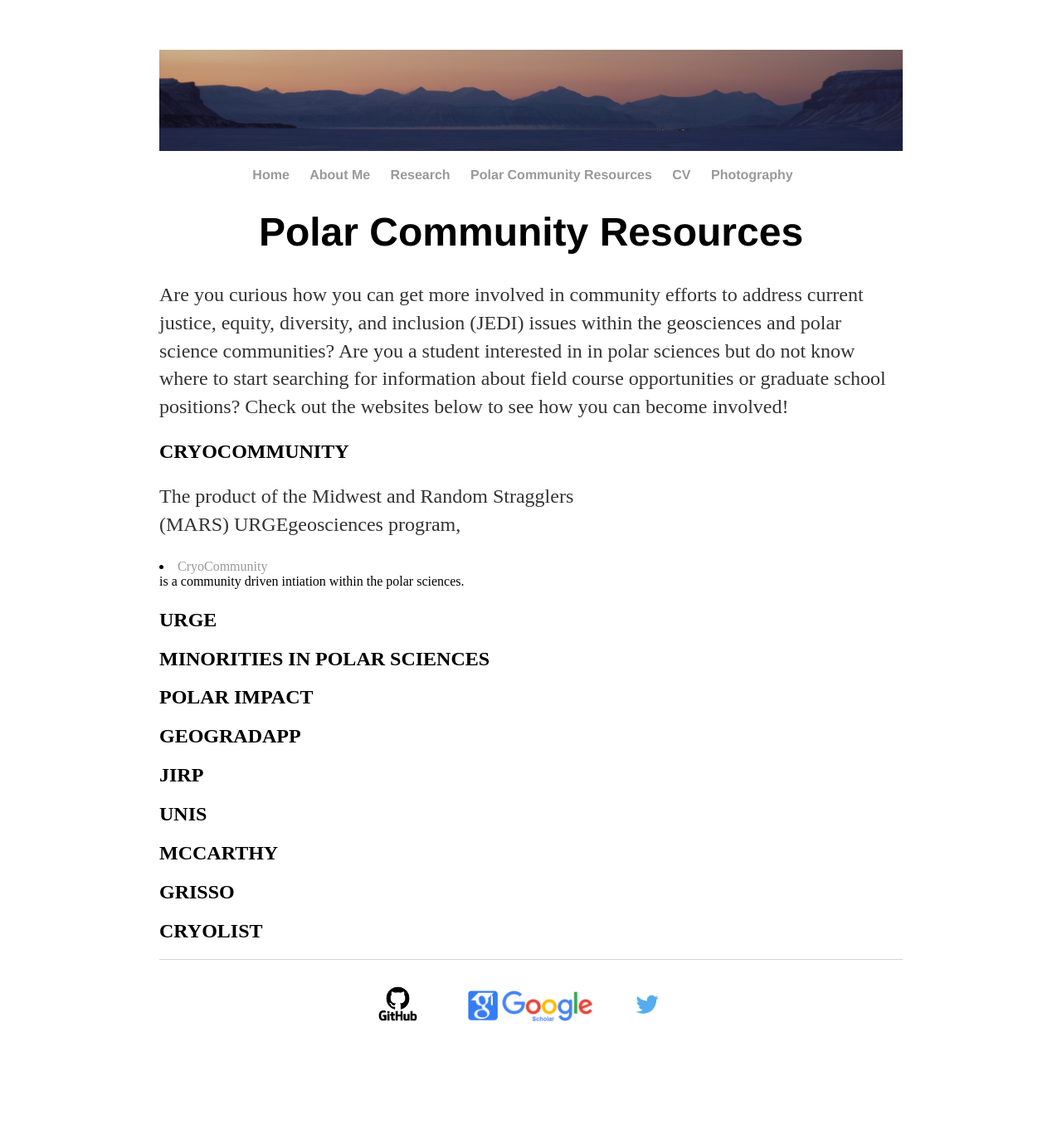
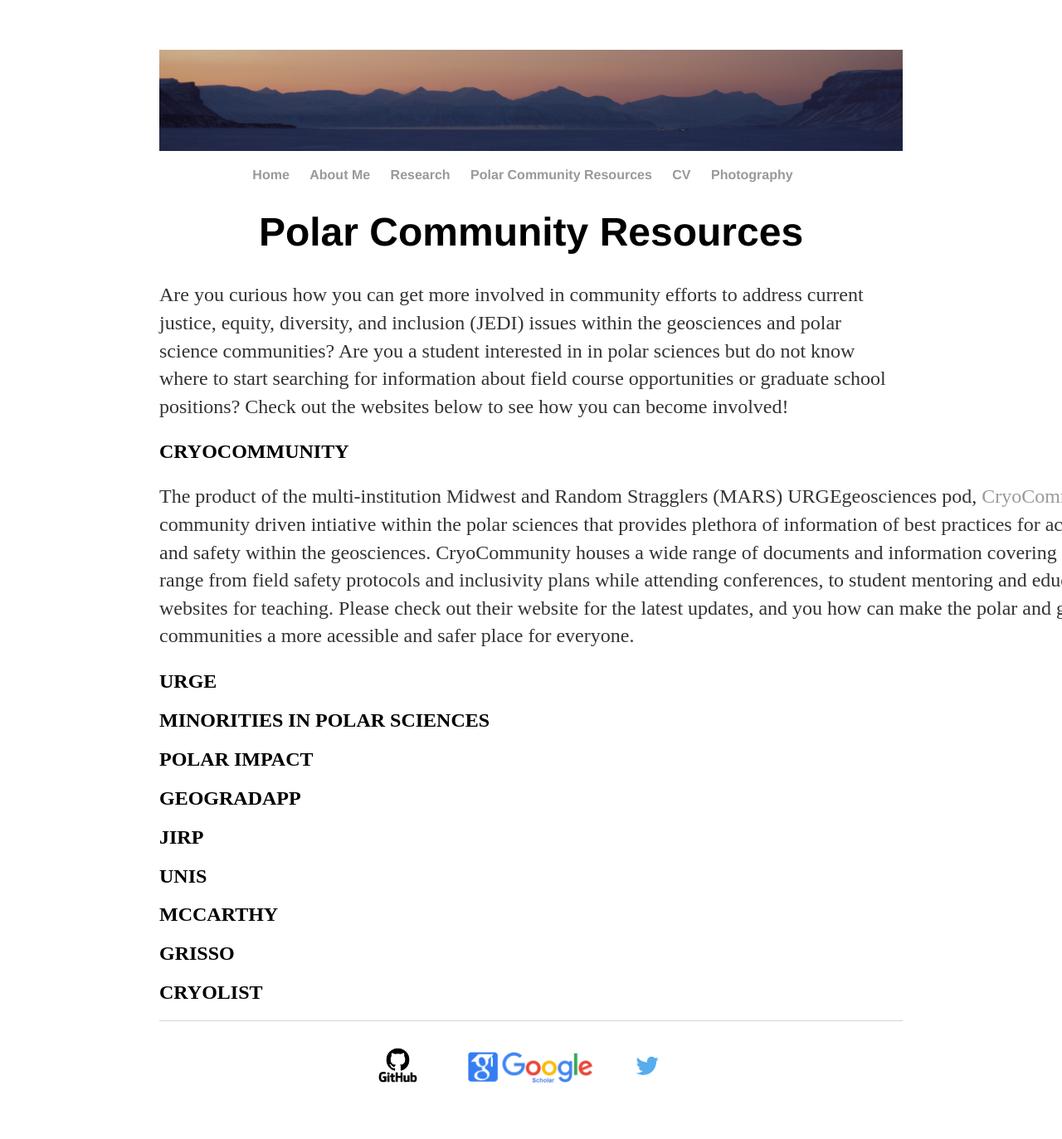
Before and after one commit to Cbarnett207/CBarnett207.github.io, a Jekyll site: the page built from community/index.html, in a window 1280 px wide. Shown: the whole page at 83% size. Built offline with Jekyll 4.4.1, drawn with Linux system fonts in a browser that asks for light colours; before the commit the page ends 1299 px from its top, so only the background shows below that.

Commit message:
updated cryocommunity text
added full paragraph to cryocommunity and removed problematic link part.

```diff
--- a/community/index.html
+++ b/community/index.html
@@ -10,9 +10,12 @@ title: Cody Barnett, M.S. | Community
     opportunities or graduate school positions? Check out the websites below to see how you can become involved!</p></div>
     <h2>CRYOCOMMUNITY</h2>
       <div align="left">
-	      <p style="width:500px">The product of the Midwest and Random Stragglers (MARS) URGEgeosciences program,
-		      <li><a href="https://cryocommunity.org/" style="text-decoration:none">CryoCommunity</a></li>
-		      is a community driven intiation within the polar sciences.
+	      <p style="width:1200px">The product of the multi-institution Midwest and Random Stragglers (MARS) URGEgeosciences pod,
+		      <a href="https://cryocommunity.org/" style="text-decoration:none">CryoCommunity</a> is a community driven
+		      intiative within the polar sciences that provides plethora of information of best practices for accessibility and safety within
+		      the geosciences. CryoCommunity houses a wide range of documents and information covering topics that range from field safety protocols and
+		      inclusivity plans while attending conferences, to student mentoring and educational websites for teaching. Please check out their website
+		      for the latest updates, and you how can make the polar and geoscience communities a more acessible and safer place for everyone.
 	      </p>
 	</div>
     <h2>URGE</h2>
```
